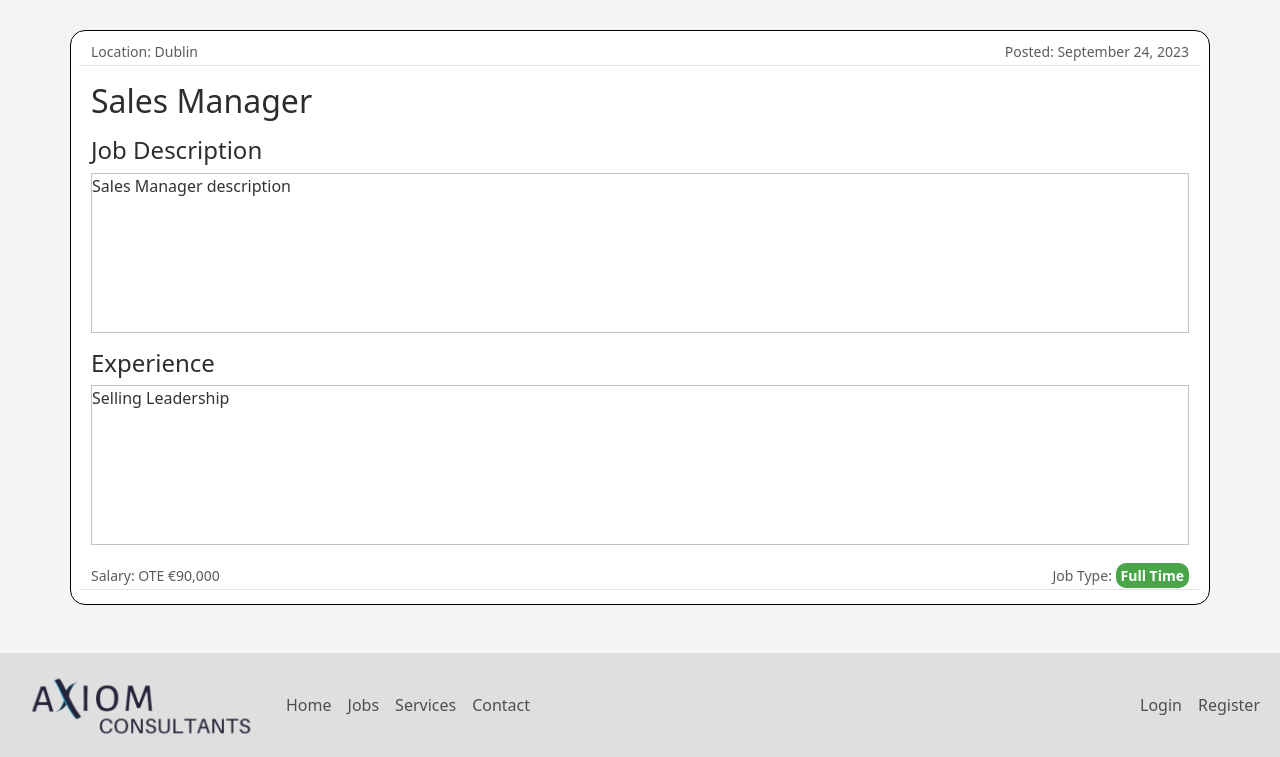
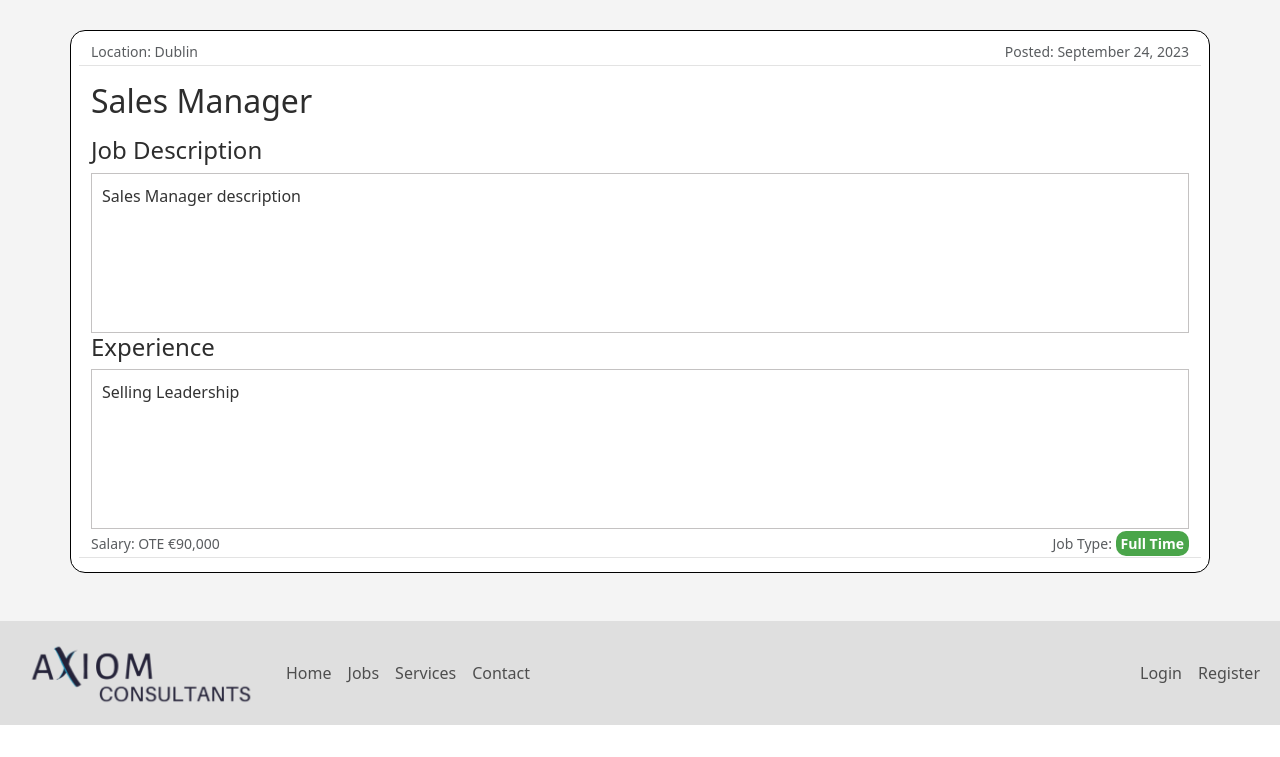
Before and after one commit to steve-doc/axiom-live, a Django app: page /job/1/ in a window 1280 px wide. Shown: the part 104-861 px from the top of the page. After the commit the page ends 829 px from the top, so only its background shows below. Run offline with Django 4.2, Linux system fonts and the light colour scheme; data comes from the database, SQL or seed files in the repository; some libraries are stand-ins or nearby versions.

Commit message:
fixed formatting issue with job page

```diff
--- a/axiom/settings.py
+++ b/axiom/settings.py
@@ -30,10 +30,8 @@ SECRET_KEY = os.environ.get('SECRET_KEY')
 
 
 # SECURITY WARNING: don't run with debug turned on in production!
-if os.environ.get('DEVELOPMENT'):
-    DEBUG = False
-else:
-    DEBUG = True
+
+DEBUG = True
 
 ALLOWED_HOSTS = [
     '8000-stevedoc-axiom-zkonjehgcr7.ws-eu105.gitpod.io',
--- a/jobs/static/jobs/css/style.css
+++ b/jobs/static/jobs/css/style.css
@@ -135,6 +135,7 @@ a.job-title:hover {
 .job-content {
   min-height: 20vh;
   border: 1px solid #c4c2c2;
+  padding: 10px;
 }
 
 /* .article-img {
--- a/jobs/templates/jobs/base.html
+++ b/jobs/templates/jobs/base.html
@@ -70,11 +70,11 @@
             </div>
             <!-- Navbar Right Side -->
             <div class="navbar-nav">
-              {% if user.is_authenticated %} {% if user.is_staff %}
+              {% if user.is_authenticated %}
               <a class="nav-item nav-link" href="{% url 'job-create' %}"
                 >Post New Job</a
               >
-              {% endif %}
+
               <a
                 class="nav-item nav-link {% block nav_profile%}{% endblock %}"
                 href="{% url 'profile' %}"
--- a/jobs/templates/jobs/job_detail.html
+++ b/jobs/templates/jobs/job_detail.html
@@ -8,11 +8,16 @@
         Posted: {{ object.date_posted|date:"F d, Y" }}
       </small>
     </div>
+    <div>
       <h2 class="my-3">{{ object.job_title }}</h2>
       <h4>Job Description</h4>
-      <p class="job-content">{{ object.description | safe }}</p>
+      <div class="job-content">
+        {{ object.description | safe }}
+      </div>
       <h4>Experience</h4>
-      <p class="job-content">{{ object.skills | safe }}</p>
+      <div class="job-content">
+        {{ object.skills | safe }}
+      </div>
     </div>
     <div class="text-muted job-metadata row py-1">
       <small class="col">Salary: {{ object.salary }}</small>
@@ -20,7 +25,7 @@
     </div>
   </div>
 
-  {% if user.is_staff %}
+  {% if object.creator == user or user.is_staff %}
   <div class="container">
     <a
       class="btn btn-secondary btn-sm mt-1 mb-1"
--- a/users/models.py
+++ b/users/models.py
@@ -5,7 +5,9 @@ from django.contrib.auth.models import User
 
 class Profile(models.Model):
     user = models.OneToOneField(User, on_delete=models.CASCADE)
-    image = models.ImageField(default='default.jpg', upload_to='profile_pics')
+    image = models.ImageField(
+        default='/workspace/axiom/static/media/profile_pics/default.jpg',
+        upload_to='profile_pics')
 
     def __str__(self):
         return f'{self.user.username} Profile'
```
Also changed, not shown: static/media/profile_pics/default.jpg (renamed from static/media/default.jpg).
